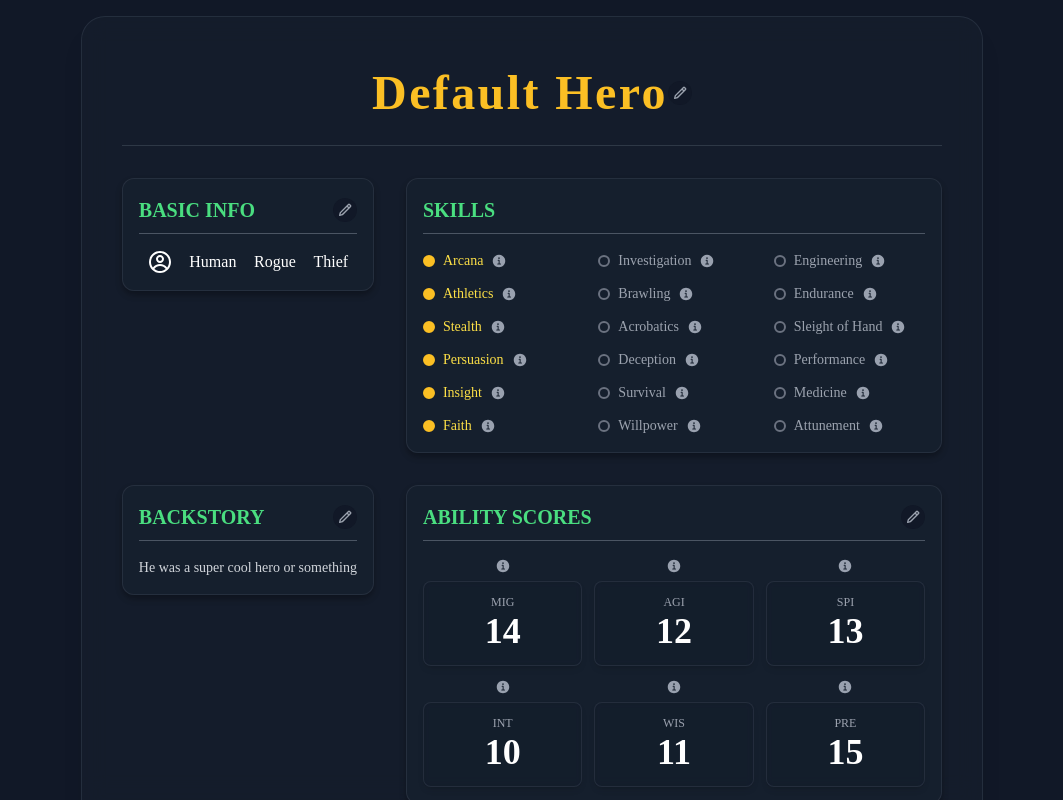
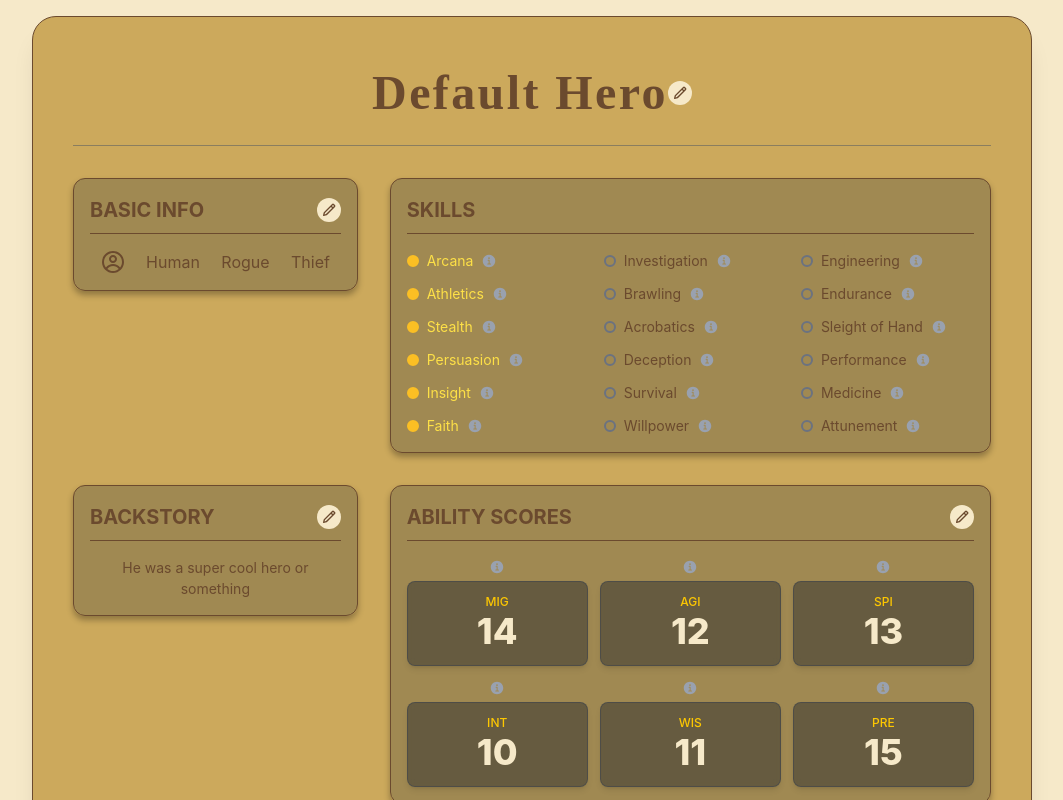
Before and after one commit to Mrpoink/DungeonMaster, a Next.js app in the folder dungeon-master/: page /pages/characterInfo in a window 1280 px wide. Shown: the whole page, without its empty margins (108-1171 px from the left). Built offline with nearby package versions, Linux system fonts and the light colour scheme.

Commit message:
implemented styling changes (not finished)

```diff
--- a/dungeon-master/src/app/globals.css
+++ b/dungeon-master/src/app/globals.css
@@ -6,8 +6,8 @@
 @import "tailwindcss";
 
 :root {
-  --background: #111827;
-  --foreground: white;
+  --background: #f6e9c9;
+  --foreground: #6b4a2e;
   --color-background: var(--background);
   --color-foreground: var(--foreground);
   --font-sans: var(--font-geist-sans);
@@ -18,7 +18,6 @@
   margin: 0;
   padding: 0;
   box-sizing: border-box;
-  font-family: 'Inter styles';
 }
 html{
   max-width: 100vw;
@@ -26,15 +25,22 @@ html{
 body {
   background: var(--background);
   color: var(--foreground);
-  font-family: Arial, Helvetica, sans-serif;
   text-align: center;
   justify-content: center;
+  font-family: 'Inter styles';
 }
 .start-buttons{
-  border: 2px solid #111827;
   margin: 1em;
   padding: 1em;
   opacity: .8;
+  box-shadow: var(--foreground);
+}
+.start-buttons-container {
+  width: 100%;
+  height: 100%;
+  display: flex;
+  justify-content: center;
+  align-items: center;
 }
 header {
   padding: 2em;
@@ -51,7 +57,7 @@ button {
   font-family: 'EB Garamond';
   border-radius: 25px;
   text-align: center;
-  background-color: #111827;
+  background-color: var(--background);
   cursor: pointer;
   display: inline-block;
   padding: 10px;
@@ -64,7 +70,6 @@ button {
   display: inline;
   text-align: center;
   justify-content: center;
-  color: white;
   opacity: .7;
   position: relative;
   top: 40vh;
@@ -78,7 +83,7 @@ button {
   #landing-text {
     display: inline-block;
     padding: 1em;
-    background-color: rgba(112, 123, 140, 0.37);
+    background-color: var(--background);
     width: fit-content;
     border-radius: 1.5rem;
   }
@@ -222,7 +227,7 @@ input::selection {
   max-width: 200px;
 }
 
-.member {
+/* .member {
   float: right;
   position: relative;
   right: 10vw;
@@ -258,7 +263,7 @@ input::selection {
     cursor: pointer;
     transform: scale(1.15);
   }
-}
+} */
 .main-session-box {
   display: flex;
   position: relative;
@@ -303,11 +308,9 @@ input::selection {
   display: flex;
   flex-direction: column;
   height: 100vh;
-  background-color: #111827;
-  color: white;
   padding: 1rem;
   font-family: Inter, sans-serif;
-  overflow: hidden; /* Prevents scrolling on the main container */
+  overflow: hidden;
 }
 
 .game-master-box {
--- a/dungeon-master/src/app/page.tsx
+++ b/dungeon-master/src/app/page.tsx
@@ -17,7 +17,6 @@ const router = useRouter()
             <em>What action will you take?</em>
           </div>
           <div className="start-buttons-container">
-
             <button className="start-buttons" type='button' onClick={()=>router.push('./pages/credentials')}>Login</button>
             <button className="start-buttons" type='button' onClick={()=>router.push('./pages/lobby')}>Quick Start</button>
           </div>
--- a/dungeon-master/src/app/styles/characterSheet.css
+++ b/dungeon-master/src/app/styles/characterSheet.css
@@ -4,9 +4,9 @@
     margin-right: auto;
     border-radius: 1.5rem;
     padding: 1.5rem;
-    background-color: rgba(31, 41, 55, 0.3);
+    background-color: #cca95c;
     box-shadow: 0 20px 25px -5px rgba(0, 0, 0, 0.1), 0 8px 10px -6px rgba(0, 0, 0, 0.1);
-    border: 1px solid rgba(55, 65, 81, 0.5);
+    border: 1px solid var(--foreground);
     backdrop-filter: blur(12px);
   }
   @media (min-width: 640px) {
@@ -21,12 +21,11 @@
   .char-name {
     font-size: 3rem; /* text-5xl */
     font-weight: 800; /* font-extrabold */
-    color: #FBBF24; /* text-yellow-400 */
+    color: var(--foreground);
     letter-spacing: 0.05em; /* tracking-wider */
   }
   .char-title {
     font-size: 1.125rem; /* text-lg */
-    color: #9CA3AF; /* text-gray-400 */
     margin-top: 0.25rem; /* mt-1 */
     margin-bottom: 1rem; /* mb-4 */
   }
@@ -43,7 +42,7 @@
     background-color: rgba(31, 41, 55, 0.25); /* bg-gray-800/40 */
     padding: 1rem; /* p-4 */
     border-radius: 0.75rem; /* rounded-xl */
-    border: 1px solid rgba(55, 65, 81, 0.5); /* border border-gray-700/50 */
+    border: 1px solid var(--foreground); /* border border-gray-700/50 */
     box-shadow: 0 4px 6px rgba(0, 0, 0, 0.3);
   }
 
@@ -63,7 +62,6 @@
     border-top-width: 4px;
     box-shadow: 0 10px 15px -3px rgba(0, 0, 0, 0.1), 0 4px 6px -4px rgba(0, 0, 0, 0.1); /* shadow-lg */
     background-color: rgba(31, 41, 55, 0.6); /* bg-gray-800/60 */
-    backdrop-filter: blur(3px); /* backdrop-blur-sm */
   }
   .stat-card-icon {
     width: 2rem; height: 2rem; /* w-8 h-8 */
@@ -73,12 +71,10 @@
     font-size: 0.875rem; /* text-sm */
     text-transform: uppercase;
     font-weight: 600; /* font-semibold */
-    color: #9CA3AF; /* text-gray-400 */
   }
   .stat-card-value {
     font-size: 1.875rem; /* text-3xl */
     font-weight: 800; /* font-extrabold */
-    color: white;
   }
   .basic-info-grid{
     display: flex;
@@ -109,12 +105,11 @@
     font-size: 0.75rem; /* text-xs */
     text-transform: uppercase;
     font-weight: 500; /* font-medium */
-    color: #9CA3AF; /* text-gray-400 */
   }
   .ability-score {
     font-size: 2.25rem; /* text-4xl */
     font-weight: 800; /* font-extrabold */
-    color: white;
+    color: var(--background);
   }
   .ability-mod {
     position: absolute;
@@ -158,9 +153,6 @@
     border-color: #FBBF24; /* border-yellow-400 */
     background-color: #FBBF24; /* bg-yellow-400 */
   }
-  .skill-not-proficient {
-    color: #9CA3AF; /* text-gray-400 */
-  }
   .skill-not-proficient .skill-indicator {
     border-color: #6B7280; /* border-gray-500 */
     background-color: transparent;
@@ -172,7 +164,6 @@
     padding-left: 1.25rem; /* pl-5 */
   }
   .abilities-list li {
-    color: #D1D5DB; /* text-gray-300 */
     font-size: 0.875rem; /* text-sm */
     line-height: 1.5; /* leading-relaxed */
   }
@@ -212,7 +203,6 @@
   }
 
   .backstory-text {
-    color: #D1D5DB;
     font-size: 0.875rem;
     line-height: 1.5;
     white-space: pre-wrap;
@@ -234,14 +224,13 @@
     align-items: center;
     padding: 0.75rem 1.5rem;
     background-color: #D97706;
-    color: #111827;
     font-weight: 700;
     border-radius: 0.75rem;
     box-shadow: 0 10px 15px -3px rgba(0, 0, 0, 0.1), 0 4px 6px -4px rgba(0, 0, 0, 0.1);
     transition: all 0.15s;
   }
   .action-button:hover {
-    background-color: #F59E0B;
+    background-color: goldenrod;
     transform: scale(1.05);
   }
 
@@ -255,22 +244,20 @@
     justify-content: space-between;
     align-items: center;
     margin-bottom: 1rem;
-    border-bottom: 1px solid #4B5563;
+    border-bottom: 1px solid var(--foreground);
     padding-bottom: 0.5rem;
   }
   .heading-text {
     font-size: 1.25rem;
     font-weight: 700;
-    color: #4ADE80;
     display: flex;
     align-items: center;
   }
   .edit-button {
     padding: 0.25rem;
-    color: #9CA3AF;
     transition: color 0.2s;
     :hover{
-        color: #FBBF24;
+        color: goldenrod;
     }
   }
   .file-upload-input {
@@ -287,45 +274,41 @@
     .information-content{
       position: relative;
       padding: 1rem;
-      background-color: white;
+      background-color: var(--background);
       border-radius: 8px;
       max-width: 300px;
       width: 90%;
       box-shadow: 0 4px 12px rgba(0, 0, 0, 0.2);
-      color: #333;
+      color: var(--foreground);
       .information-close{
         position: absolute;
         top: 10px;
         right: 10px;
         cursor: pointer;
         font-size: 24px;
-        color: #aaa
       }
     }
   }
 
   .icon-button{
-    color: white;
-    background-color: #1f2937;
-    border: 1px solid #374151;
+    background-color: var(--background);
+    border: 1px solid var(--foreground);
   }
   .race-button{
-    background-color: #1f2937;
-    color: #9ca3af;
-    border: 1px solid #374151;
+    background-color: var(--background);
+    border: 1px solid var(--foreground);
   }
 
   .race-button:not(.race-selected):hover, .icon-button:not(.icon-selected):hover {
     border-color: #f59e0b;
-    color: #fcd34d;
+    color: goldenrod;
   }
 
   .race-button.race-selected, .icon-button.icon-selected {
-    background-color: #374151;
-    color: #fcd34d;
+    background-color: var(--foreground);
+    color: var(--background);
 
-    border: 1px solid rgba(44, 108, 187, 0.7);
-    box-shadow: rgba(44, 108, 187, 0.7) 0 4px 6px -1px, rgba(44, 108, 187, 0.5) 0 2px 4px -2px;
+    border: 1px solid var(--foreground);
   }
 
   .race-button-container, .icon-select-container {
--- a/dungeon-master/src/app/styles/lobby.css
+++ b/dungeon-master/src/app/styles/lobby.css
@@ -22,15 +22,15 @@
       button{
         width: 250px;
         height: 200px;
-        border: 5px solid rgba(44, 108, 187, 0.7);
+        border: 5px solid var(--foreground);
         border-radius: 15%;
         box-shadow: 0 10px 20px rgba(0, 0, 0, 0.5);
         cursor: pointer;
         transition: transform 0.2s ease-in-out, box-shadow 0.2s ease-in-out;
         font-size: 1.5rem;
         font-weight: bold;
-        color: white;
-        text-shadow: 2px 2px 4px #111827;
+        color: var(--background);
+        text-shadow: 2px 2px 4px var(--foreground);
         background-size: cover;
         background-repeat: no-repeat;
         background-position: center;
@@ -38,8 +38,7 @@
         margin: 1em;
         &:hover {
           transform: scale(1.05);
-          box-shadow: 0 15px 30px rgba(255, 204, 0, 0.7);
-          box-shadow: rgba(44, 108, 187, 0.7) 0 15px 30px -1px, rgba(44, 108, 187, 0.5) 0 2px 4px -2px;
+          box-shadow: 0 15px 30px var(--background);
         }
       }
     }
@@ -74,11 +73,4 @@
       justify-content: center;
       align-items: center;
     }
-    .start-buttons-container {
-      width: 100%;
-      height: 100%;
-      display: flex;
-      justify-content: center;
-      align-items: center;
   }
-  }
--- a/dungeon-master/src/app/styles/navigation.css
+++ b/dungeon-master/src/app/styles/navigation.css
@@ -1,11 +1,14 @@
 .navbar {
     display: flex;
     flex-direction: row;
-    justify-content: space-evenly;
+    justify-content: space-between;
     align-items: center;
+    text-align: center;
     padding: 1em 2em;
-    background-color: rgba(0, 0, 0, 0.5);
+    background-color: var(--background);
+    opacity: 0.9;
     box-shadow: 0 4px 6px rgba(0, 0, 0, 0.1);
+    border-radius: 25px;
     button {
       background-color: transparent;
       border: none;
```
